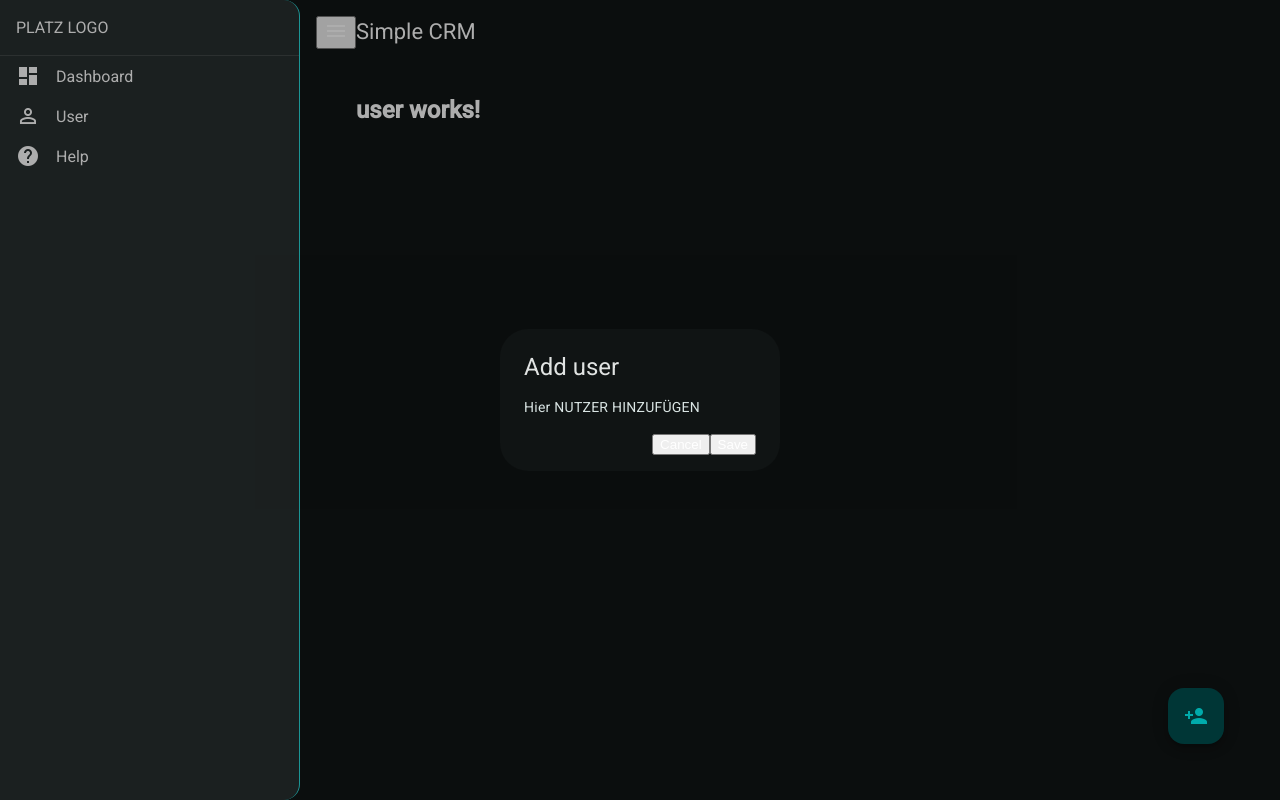
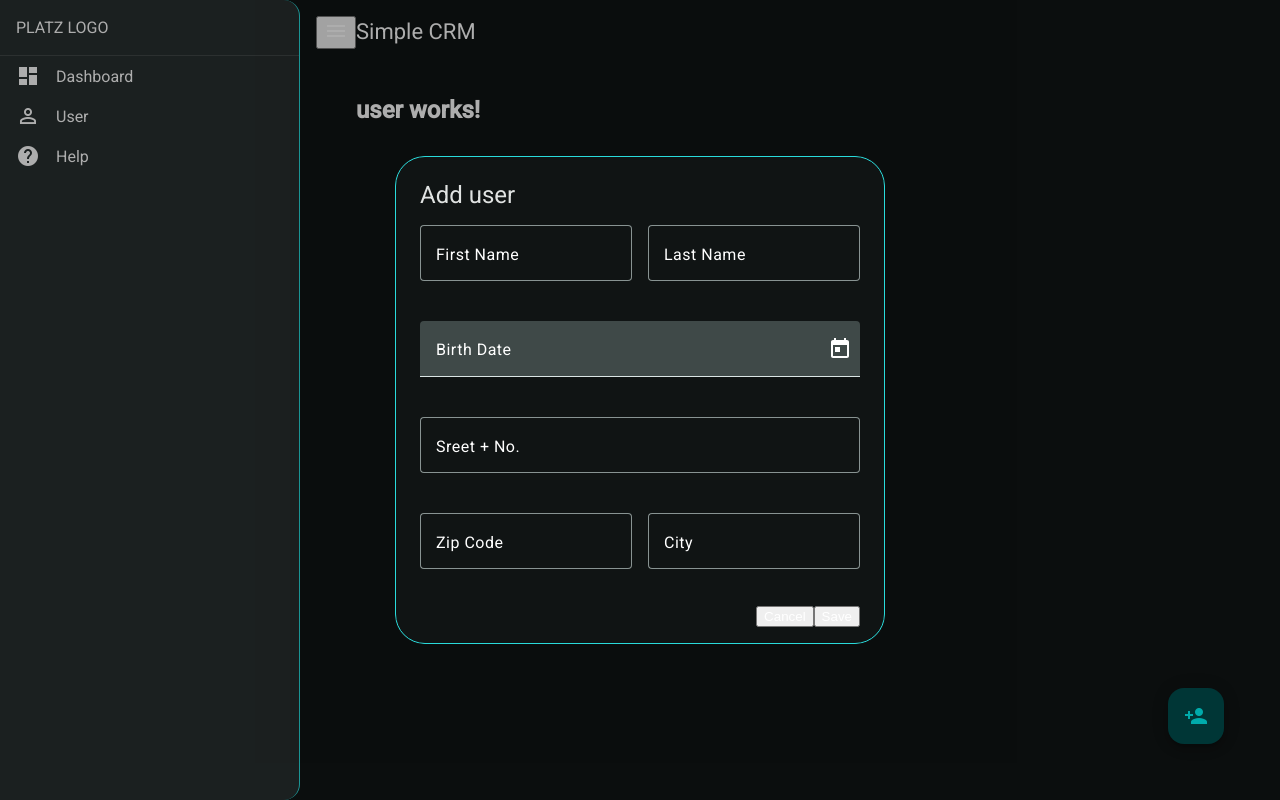
Before and after one commit to Michelle-bit-web/simple-crm, an Angular app: page /user in a window 1280 px wide. Both pictures are taken after a click on the button "person_add". Built offline with nearby package versions, Linux system fonts and the light colour scheme.

Commit message:
md form fields added to dialog

```diff
--- a/src/app/dialog-add-user/dialog-add-user.component.html
+++ b/src/app/dialog-add-user/dialog-add-user.component.html
@@ -1,8 +1,53 @@
+<div class="dialog-content">
     <h2 mat-dialog-title>Add user</h2>
     <mat-dialog-content>
-  Hier NUTZER HINZUFÜGEN
+        <mat-form-field appearance="outline">
+        <mat-label>First Name</mat-label>
+        <input matInput placeholder="..." />
+        <!-- <mat-hint>Please enter your first name.</mat-hint> -->
+        </mat-form-field>
+
+        <mat-form-field appearance="outline">
+        <mat-label>Last Name</mat-label>
+        <input matInput placeholder="..." />
+        <!-- <mat-hint>Please enter your last name.</mat-hint> -->
+        </mat-form-field>
+    </mat-dialog-content>
+    <mat-dialog-content>
+        <mat-form-field class="full-width">
+            <mat-label>Birth Date</mat-label>
+            <input matInput [matDatepicker]="picker">
+            <!-- <mat-hint>MM/DD/YYYY</mat-hint> -->
+            <mat-datepicker-toggle matIconSuffix [for]="picker"></mat-datepicker-toggle>
+            <mat-datepicker #picker></mat-datepicker>
+        </mat-form-field>
+    </mat-dialog-content>
+
+    <mat-dialog-content>
+        <mat-form-field appearance="outline" class="full-width">
+        <mat-label>Sreet + No.</mat-label>
+        <input matInput placeholder="..." />
+        <!-- <mat-hint>Please enter your address.</mat-hint> -->
+        </mat-form-field>
+    </mat-dialog-content>
+
+    <mat-dialog-content>
+        <mat-form-field appearance="outline">
+        <mat-label>Zip Code</mat-label>
+        <input matInput placeholder="..." />
+        <!-- <mat-hint>Please enter your zip code.</mat-hint> -->
+        </mat-form-field>
+
+        <mat-form-field appearance="outline">
+        <mat-label>City</mat-label>
+        <input matInput placeholder="..." />
+        <!-- <mat-hint>Please enter your city.</mat-hint> -->
+        </mat-form-field>
     </mat-dialog-content>
     <mat-dialog-actions>
         <button matButton="filled" (click)="onNoClick()">Cancel</button>
-  <button matButton="filled" [mat-dialog-close]="save()" cdkFocusInitial>Save</button>
+        <button matButton="filled" [mat-dialog-close]="save()" cdkFocusInitial>
+        Save
+        </button>
     </mat-dialog-actions>
+</div>
--- a/src/app/dialog-add-user/dialog-add-user.component.scss
+++ b/src/app/dialog-add-user/dialog-add-user.component.scss
@@ -0,0 +1,9 @@
+.dialog-content {
+    border: 1px solid #29dbdb;
+    border-radius: 30px;
+}
+
+mat-dialog-content {
+    display: flex;
+    gap: 16px;
+}
--- a/src/styles.scss
+++ b/src/styles.scss
@@ -24,3 +24,7 @@ body { margin: 0; font-family: Roboto, "Helvetica Neue", sans-serif; }
   justify-content: center;
   align-items: center;
 }
+
+.full-width {
+  width: 100%;
+}
```
Also changed, not shown: src/app/dialog-add-user/dialog-add-user.component.ts (+7 -5 lines). Lines whose indentation alone changed are shown as unchanged.
